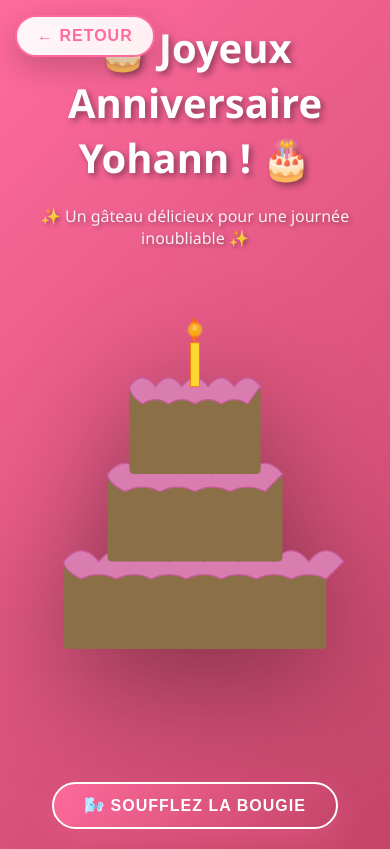
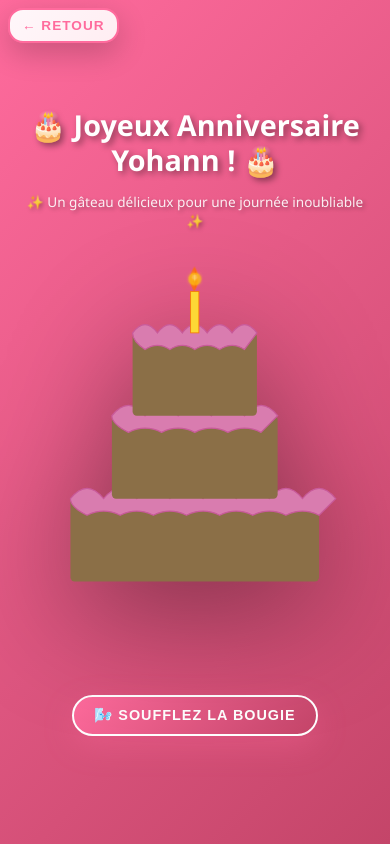
Before and after one commit to ForCoolBirthday/Birthday, a plain HTML site: page cake.html in a window 390 px wide. Drawn offline with Linux system fonts and the light colour scheme.

Commit message:
Amélioration responsive de la page gateau - responsive fonts et spacing mobile/tablette/desktop

```diff
--- a/cake.html
+++ b/cake.html
@@ -40,23 +40,29 @@
         .cake-container {
             position: relative;
             text-align: center;
-            padding: 20px;
+            padding: clamp(15px, 5vw, 40px);
             z-index: 10;
+            width: 100%;
+            max-width: 100%;
+            box-sizing: border-box;
         }
 
         .cake-title {
             color: white;
-            font-size: 3.5rem;
-            margin-bottom: 20px;
+            font-size: clamp(1.8rem, 6vw, 3.5rem);
+            margin-bottom: clamp(15px, 4vw, 30px);
             text-shadow: 3px 3px 6px rgba(0, 0, 0, 0.4);
             animation: slideDown 0.8s ease-out;
+            word-break: break-word;
+            line-height: 1.2;
         }
 
         .cake-subtitle {
             color: rgba(255, 255, 255, 0.9);
-            font-size: 1.2rem;
-            margin-bottom: 50px;
+            font-size: clamp(0.9rem, 3vw, 1.2rem);
+            margin-bottom: clamp(30px, 8vw, 50px);
             text-shadow: 2px 2px 4px rgba(0, 0, 0, 0.3);
+            word-break: break-word;
         }
 
         @keyframes slideDown {
@@ -72,7 +78,7 @@
 
         /* Gâteau SVG */
         .cake-svg {
-            max-width: 700px;
+            max-width: clamp(250px, 90vw, 700px);
             width: 100%;
             height: auto;
             filter: drop-shadow(0 30px 60px rgba(0, 0, 0, 0.4));
@@ -259,9 +265,9 @@
 
         /* Bouton Souffler la bougie */
         .btn-blow {
-            margin-top: 40px;
-            padding: 15px 40px;
-            font-size: 1.2rem;
+            margin-top: clamp(30px, 8vw, 40px);
+            padding: clamp(12px 25px, 2vw 4vw, 15px 40px);
+            font-size: clamp(0.95rem, 2.5vw, 1.2rem);
             font-weight: bold;
             background: linear-gradient(135deg, #ff6b9d, #c44569);
             color: white;
@@ -273,6 +279,7 @@
             letter-spacing: 1px;
             box-shadow: 0 10px 30px rgba(255, 107, 157, 0.3);
             z-index: 10;
+            white-space: nowrap;
         }
 
         .btn-blow:hover:not(:disabled) {
@@ -333,27 +340,71 @@
 
         @media (max-width: 768px) {
             .cake-title {
-                font-size: 2.5rem;
+                font-size: 2.2rem;
             }
 
             .cake-subtitle {
-                font-size: 1rem;
+                font-size: 0.95rem;
+                margin-bottom: clamp(20px, 6vw, 40px);
             }
 
             .cake-svg {
-                max-width: 500px;
+                max-width: 90vw;
             }
 
             .btn-back {
-                top: 15px;
-                left: 15px;
-                padding: 10px 20px;
-                font-size: 1rem;
+                top: clamp(10px, 2vw, 15px);
+                left: clamp(10px, 2vw, 15px);
+                padding: clamp(8px 12px, 1.5vw 2vw, 10px 20px);
+                font-size: 0.95rem;
             }
 
             .btn-blow {
-                padding: 12px 30px;
-                font-size: 1rem;
+                padding: clamp(10px 20px, 2vw 3vw, 12px 30px);
+                font-size: 0.95rem;
+                margin-top: clamp(25px, 6vw, 35px);
+            }
+        }
+
+        /* Optimisations supplémentaires pour très petits écrans */
+        @media (max-width: 480px) {
+            .cake-title {
+                font-size: 1.8rem;
+                margin-bottom: 15px;
+            }
+
+            .cake-subtitle {
+                font-size: 0.85rem;
+                margin-bottom: clamp(20px, 5vw, 30px);
+                padding: 0 10px;
+            }
+
+            .cake-container {
+                padding: clamp(10px, 3vw, 15px);
+            }
+
+            .cake-svg {
+                max-width: 85vw;
+                margin: 0 auto;
+            }
+
+            .btn-back {
+                top: 8px;
+                left: 8px;
+                padding: 8px 12px;
+                font-size: 0.85rem;
+                border-radius: 15px;
+            }
+
+            .btn-blow {
+                padding: 10px 20px;
+                font-size: 0.9rem;
+                margin-top: 25px;
+                border-radius: 30px;
+            }
+
+            .btn-blow:hover:not(:disabled) {
+                transform: scale(1.05);
             }
         }
     </style>
```
